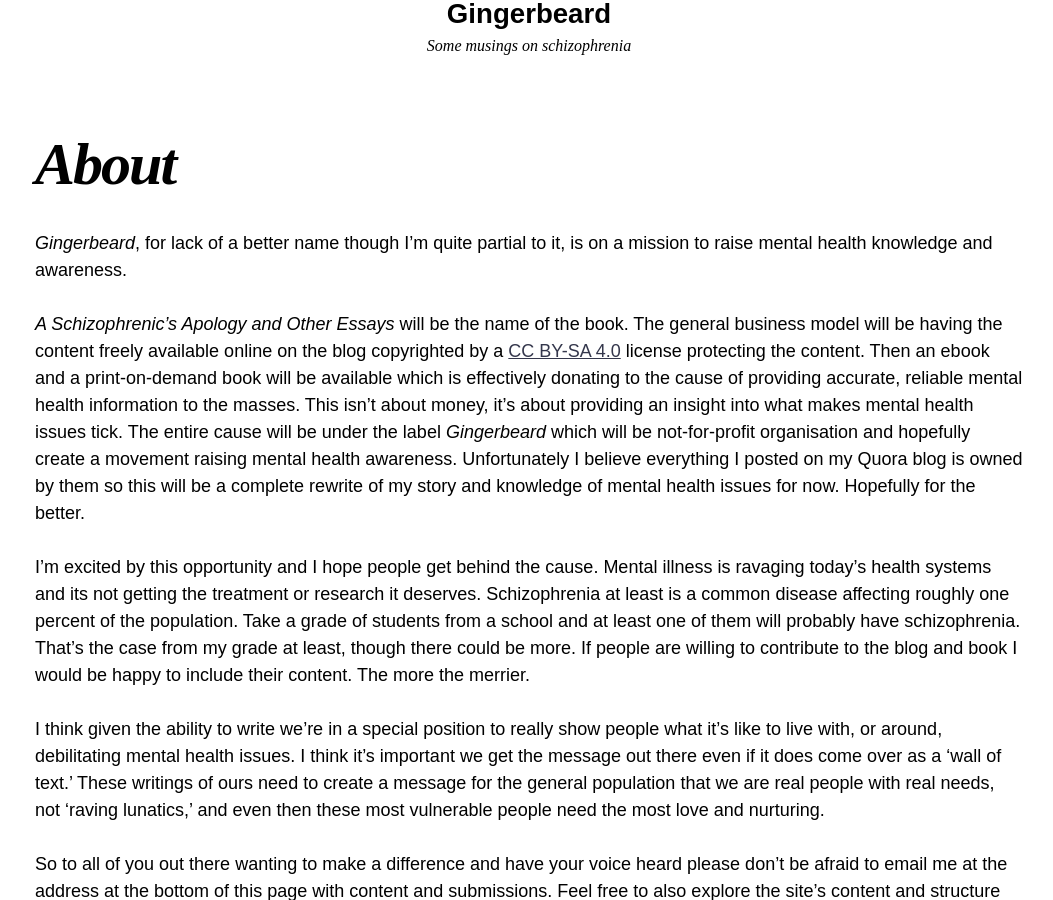
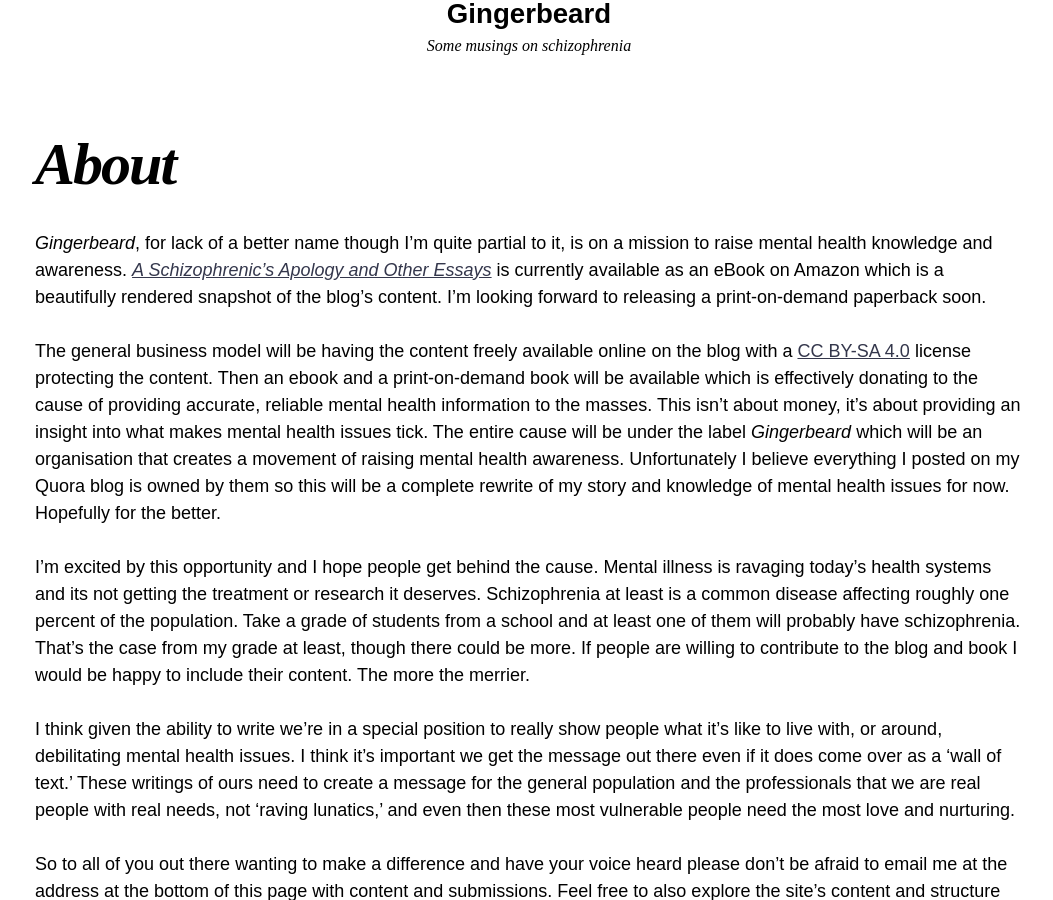
Before and after one commit to hori-kun/blog, a Jekyll site: the page built from about.md, in a window 1280 px wide and 900 px high, scrolled down 238 px. Shown: the whole window, without its empty margins (111-1164 px from the left). Built offline with Jekyll 4.4.1, drawn with Linux system fonts in a browser that asks for light colours; nearby versions of some CDN libraries; a script that is not in the unit is left out.

Commit message:
Update 'About' page with eBook details

```diff
--- a/about.md
+++ b/about.md
@@ -4,13 +4,13 @@ layout: page
 permalink: /about/
 ---
 
-*Gingerbeard*, for lack of a better name though I’m quite partial to it, is on a mission to raise mental health knowledge and awareness.
+*Gingerbeard*, for lack of a better name though I’m quite partial to it, is on a mission to raise mental health knowledge and awareness. [*A Schizophrenic’s Apology and Other Essays*](https://www.amazon.com.au/gp/product/B07NZDVC1K/ref=as_li_tl?ie=UTF8&camp=247&creative=1211&creativeASIN=B07NZDVC1K&linkCode=as2&tag=gingerbeard-22&linkId=7f2844a2aed4ee5fe4a8fe0006274764) is currently available as an eBook on Amazon which is a beautifully rendered snapshot of the blog's content. I'm looking forward to releasing a print-on-demand paperback soon.
 
-*A Schizophrenic’s Apology and Other Essays* will be the name of the book. The general business model will be having the content freely available online on the blog copyrighted by a [CC BY-SA 4.0](https://creativecommons.org/licenses/by-sa/4.0/) license protecting the content. Then an ebook and a print-on-demand book will be available which is effectively donating to the cause of providing accurate, reliable mental health information to the masses. This isn’t about money, it’s about providing an insight into what makes mental health issues tick. The entire cause will be under the label *Gingerbeard* which will be not-for-profit organisation and hopefully create a movement raising mental health awareness. Unfortunately I believe everything I posted on my Quora blog is owned by them so this will be a complete rewrite of my story and knowledge of mental health issues for now. Hopefully for the better.
+The general business model will be having the content freely available online on the blog with a [CC BY-SA 4.0](https://creativecommons.org/licenses/by-sa/4.0/) license protecting the content. Then an ebook and a print-on-demand book will be available which is effectively donating to the cause of providing accurate, reliable mental health information to the masses. This isn’t about money, it’s about providing an insight into what makes mental health issues tick. The entire cause will be under the label *Gingerbeard* which will be an organisation that creates a movement of raising mental health awareness. Unfortunately I believe everything I posted on my Quora blog is owned by them so this will be a complete rewrite of my story and knowledge of mental health issues for now. Hopefully for the better.
 
 I’m excited by this opportunity and I hope people get behind the cause. Mental illness is ravaging today’s health systems and its not getting the treatment or research it deserves. Schizophrenia at least is a common disease affecting roughly one percent of the population. Take a grade of students from a school and at least one of them will probably have schizophrenia. That’s the case from my grade at least, though there could be more. If people are willing to contribute to the blog and book I would be happy to include their content. The more the merrier.
 
-I think given the ability to write we're in a special position to really show people what it’s like to live with, or around, debilitating mental health issues. I think it’s important we get the message out there even if it does come over as a ‘wall of text.’ These writings of ours need to create a message for the general population that we are real people with real needs, not ‘raving lunatics,’ and even then these most vulnerable people need the most love and nurturing.
+I think given the ability to write we're in a special position to really show people what it’s like to live with, or around, debilitating mental health issues. I think it’s important we get the message out there even if it does come over as a ‘wall of text.’ These writings of ours need to create a message for the general population and the professionals that we are real people with real needs, not ‘raving lunatics,’ and even then these most vulnerable people need the most love and nurturing.
 
 So to all of you out there wanting to make a difference and have your voice heard please don’t be afraid to email me at the address at the bottom of this page with content and submissions. Feel free to also explore the site’s content and structure through the [GitHub repository](https://github.com/jjingram/gingerbeard.org) and make pull requests with content or raise issues if you deem it appropriate. Also feel free to subscribe to the RSS feed at the bottom of this page to receive updates about new posts. Join us on our [Discord server](https://discord.gg/HzmTKJe) for real-time chat! Finally, if you're feeling generous, feel free to [buy me a coffee](buymeacoff.ee/mv1LaJA).
 
```
